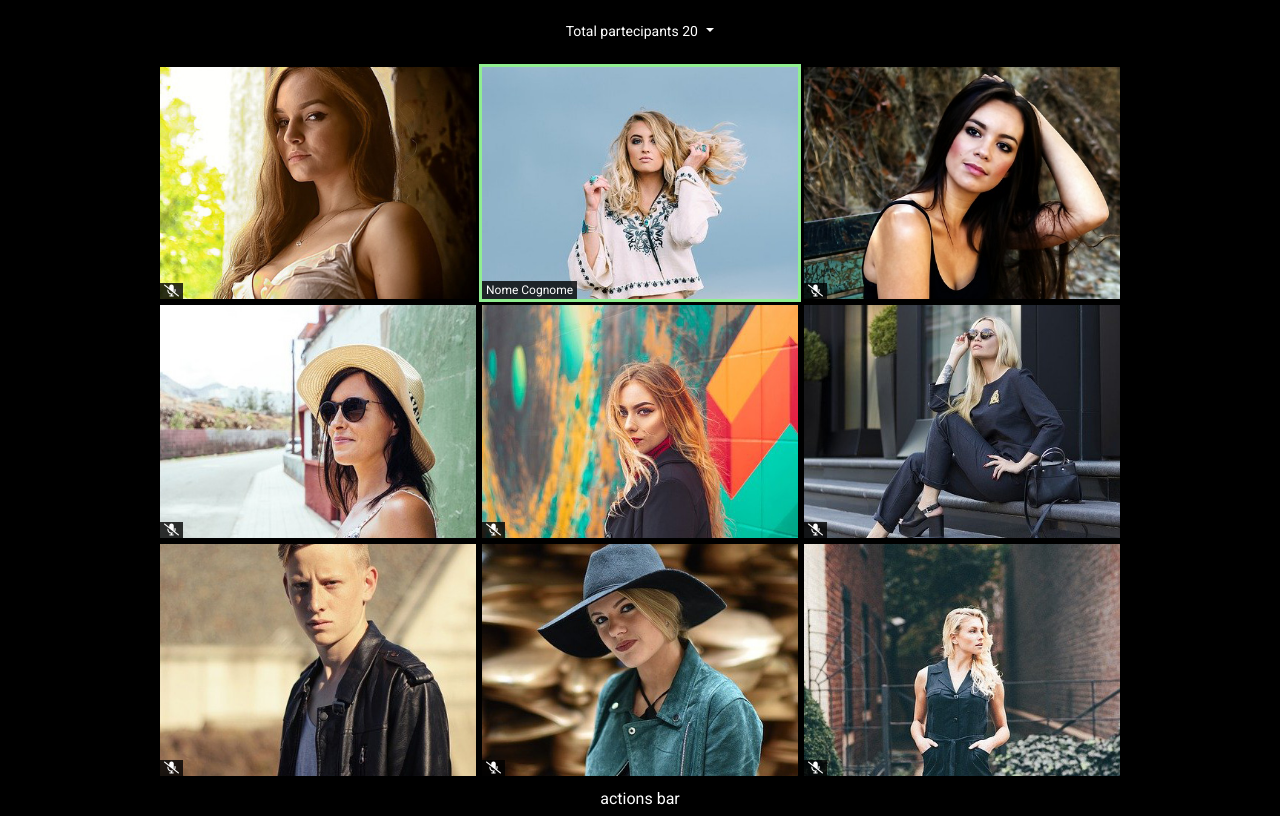
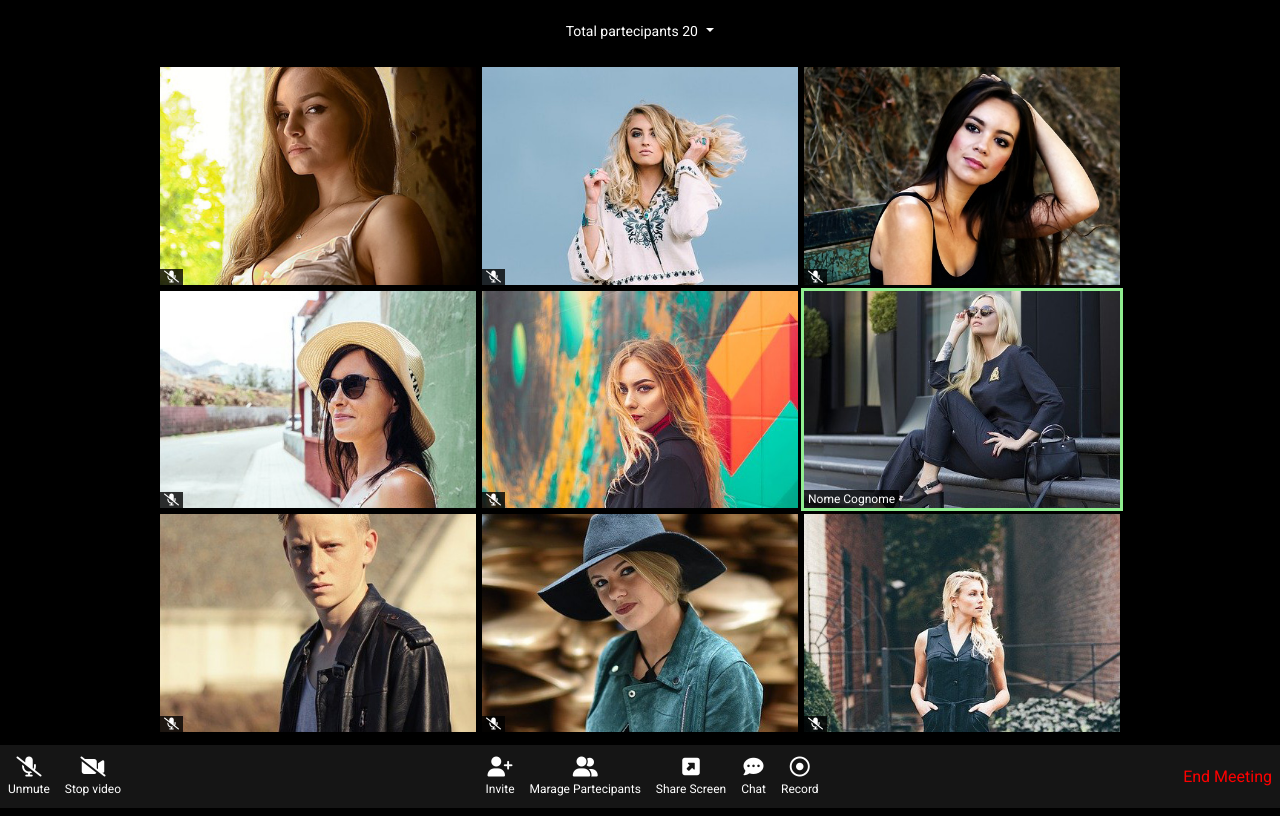
Before and after one commit to francescoscarniglia/html-css-zoom, a plain HTML site: page index.html in a window 1280 px wide. Drawn offline with Linux system fonts and the light colour scheme.

Commit message:
Commit 3.0

```diff
--- a/index.html
+++ b/index.html
@@ -27,7 +27,7 @@
           <div class="name"> Nome Cognome</div>
           <i class="fas fa-microphone-slash microphone"></i>
         </div>
-        <div class="user active">
+        <div class="user">
           <img src="img/image2.jpg" alt="image2">
           <div class="name">Nome Cognome</div>
           <i class="fas fa-microphone-slash microphone"></i>
@@ -47,7 +47,7 @@
           <div class="name">Nome Cognome</div>
           <i class="fas fa-microphone-slash microphone"></i>
         </div>
-        <div class="user">
+        <div class="user active">
           <img src="img/image6.jpg" alt="image6">
           <div class="name">Nome Cognome</div>
           <i class="fas fa-microphone-slash microphone"></i>
@@ -70,7 +70,48 @@
       </div><!-- main-window -->
 
       <div id="actions-bar">
-      actions bar
+        <div class="self-actions">
+          <ul class="list-inline">
+            <li>
+              <i class="fas fa-microphone-slash microphone"></i>
+              <span>Unmute</span>
+            </li>
+            <li>
+              <i class="fas fa-video-slash"></i>
+              <span>Stop video</span>
+            </li>
+          </ul>
+        </div><!-- self-actions -->
+        <div class="chat-actions">
+          <ul class="list-inline">
+            <li>
+            <i class="fas fa-user-plus"></i>
+              <span>Invite</span>
+            </li>
+            <li>
+              <i class="fas fa-user-friends"></i>
+              <span>Marage Partecipants</span>
+            </li>
+            <li>
+              <i class="fas fa-external-link-square-alt"></i>
+              <span>Share Screen</span>
+            </li>
+            <li>
+              <i class="fas fa-comment-dots"></i>
+              <span>Chat</span>
+            </li>
+            <li>
+              <i class="far fa-dot-circle"></i>
+              <span>Record</span>
+            </li>
+
+          </ul>
+
+        </div><!-- chat-actions -->
+        <div class="end-actions">
+          <span>End Meeting</span>
+        </div><!-- end-actions -->
+
       </div><!-- actions-bar -->
 
     </div><!-- app -->
--- a/styles/custom.css
+++ b/styles/custom.css
@@ -82,3 +82,41 @@ body {
 #main-window .user:not(.active) .microphone {
   opacity: 1;
 }
+
+#actions-bar {
+  display: flex;
+  justify-content: space-between;
+  align-items: center;
+  width: 100%;
+  padding:12px;
+  background-color: #151515;
+}
+
+.list-inline {
+  display: flex;
+  list-style:none;
+  padding: 0;
+  margin: 0;
+}
+.list-inline li {
+  display: flex;
+  flex-direction: column;
+  align-items: center;
+}
+
+.list-inline li:not(:first-child) {
+  margin-left: 15px;
+}
+
+.list-inline li i {
+  font-size: 20px;
+  margin-bottom: 5px;
+}
+
+.list-inline li span {
+  font-size: 12px;
+}
+
+.end-actions span {
+  color: red;
+}
```
